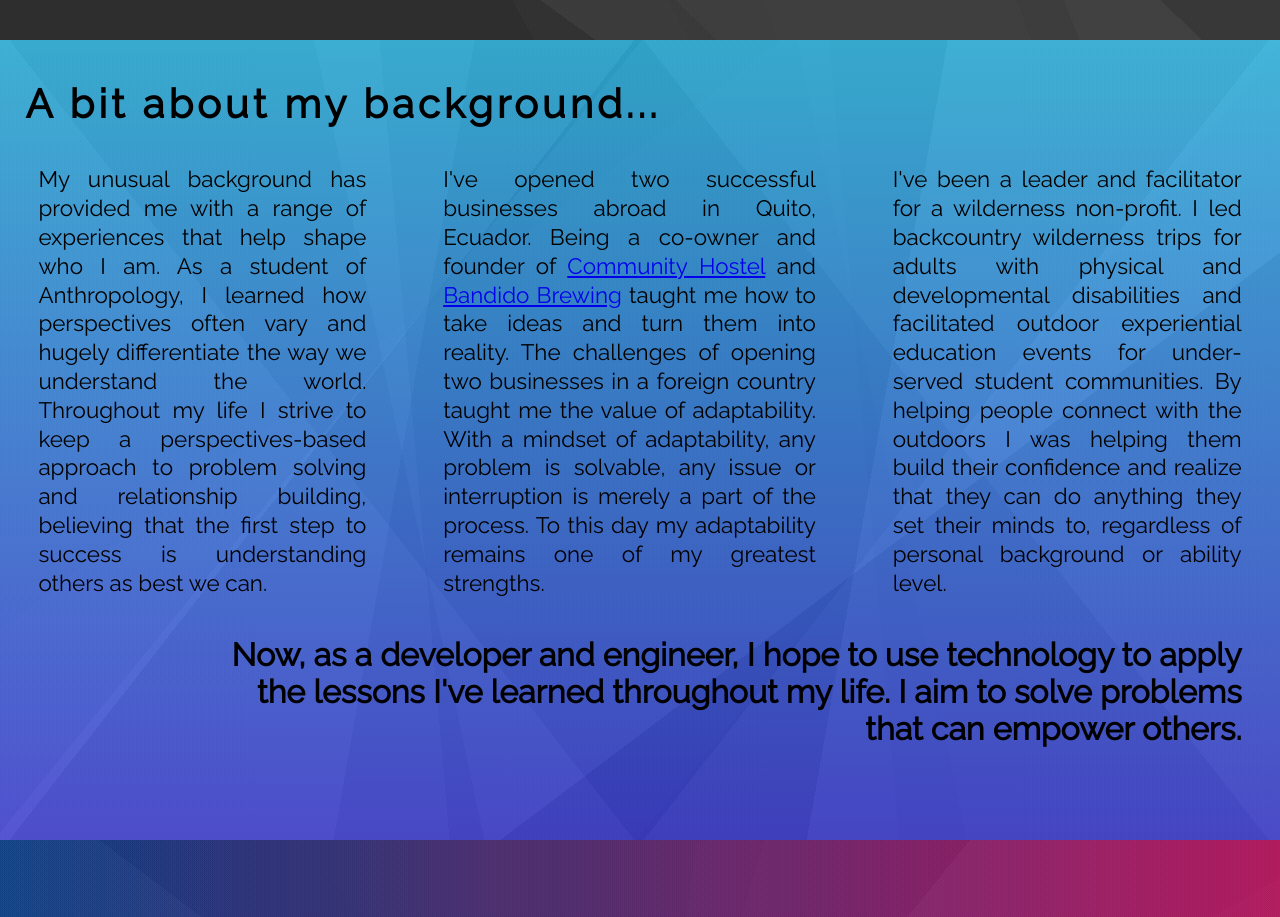
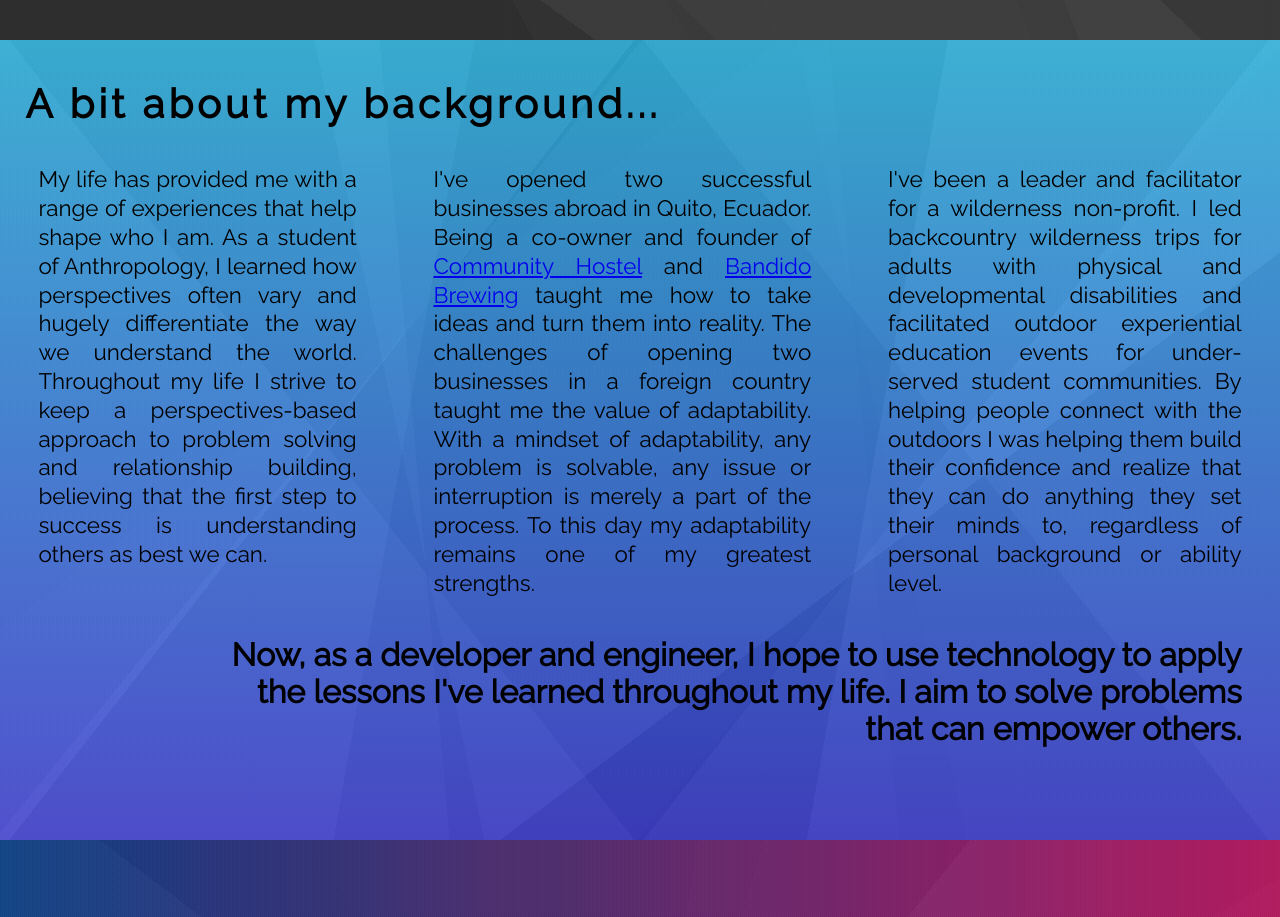
Before and after one commit to drmeloy/danmeloy.dev, a website: page index.html in a window 1280 px wide. Shown: the part 1560-2477 px from the top of the page. Drawn offline with nearby package versions, Linux system fonts and the light colour scheme; files that its build step writes are made by us from their sources; a web font is replaced by a local one.

Commit message:
changed a word

```diff
--- a/index.html
+++ b/index.html
@@ -24,7 +24,7 @@
   <section id='about'>
     <p class='title'>A bit about my background...</p>
     <div class='backgrounds'>
-    <p class='background'>My unusual background has provided me with a range of experiences that help shape who I am. As a student of Anthropology, I learned how perspectives often vary and hugely differentiate the way we understand the world. Throughout my life I strive to keep a perspectives-based approach to problem solving and relationship building, believing that the first step to success is understanding others as best we can.</p>
+    <p class='background'>My life has provided me with a range of experiences that help shape who I am. As a student of Anthropology, I learned how perspectives often vary and hugely differentiate the way we understand the world. Throughout my life I strive to keep a perspectives-based approach to problem solving and relationship building, believing that the first step to success is understanding others as best we can.</p>
     <p class='background'>I've opened two successful businesses abroad in Quito, Ecuador. Being a co-owner and founder of <a href='https://communityhostel.com/' target='_blank'>Community Hostel</a> and <a href='http://bandidobrewing.com/en/' target='_blank'>Bandido Brewing</a> taught me how to take ideas and turn them into reality. The challenges of opening two businesses in a foreign country taught me the value of adaptability. With a mindset of adaptability, any problem is solvable, any issue or interruption is merely a part of the process. To this day my adaptability remains one of my greatest strengths.</p>
     <p class='background'>I've been a leader and facilitator for a wilderness non-profit. I led backcountry wilderness trips for adults with physical and developmental disabilities and facilitated outdoor experiential education events for under-served student communities. By helping people connect with the outdoors I was helping them build their confidence and realize that they can do anything they set their minds to, regardless of personal background or ability level.</p>
     </div>
```
